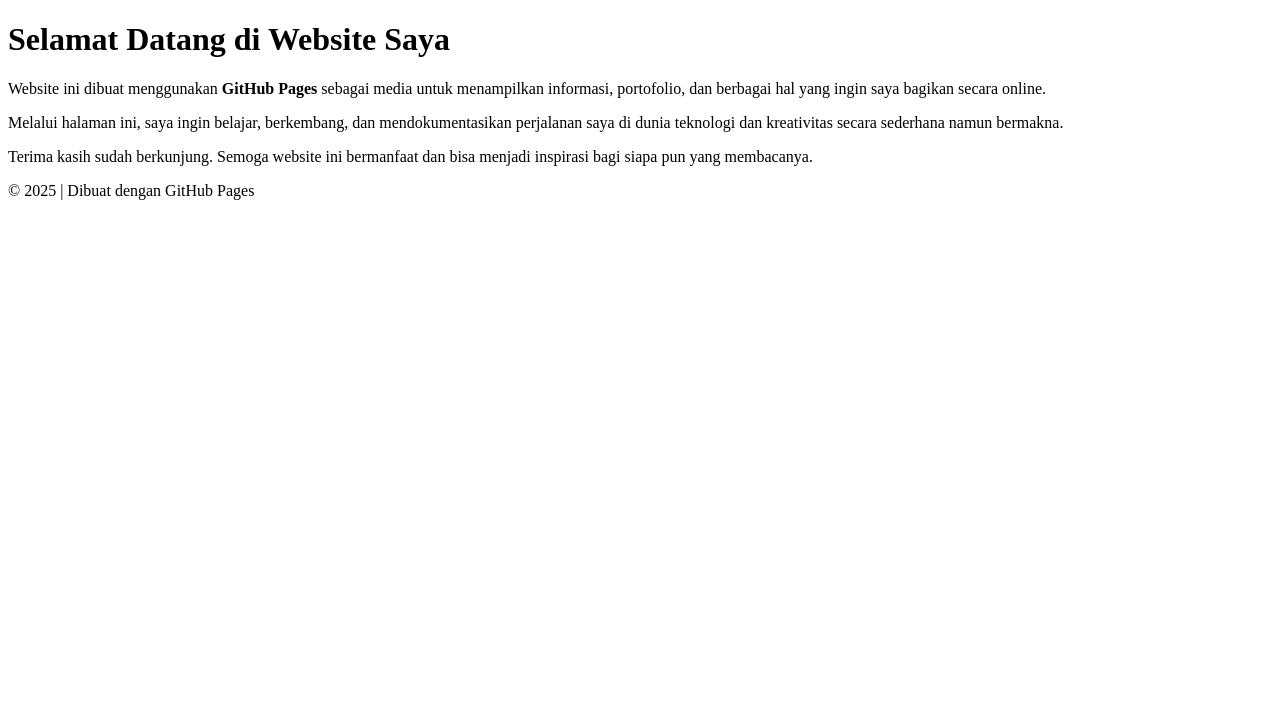
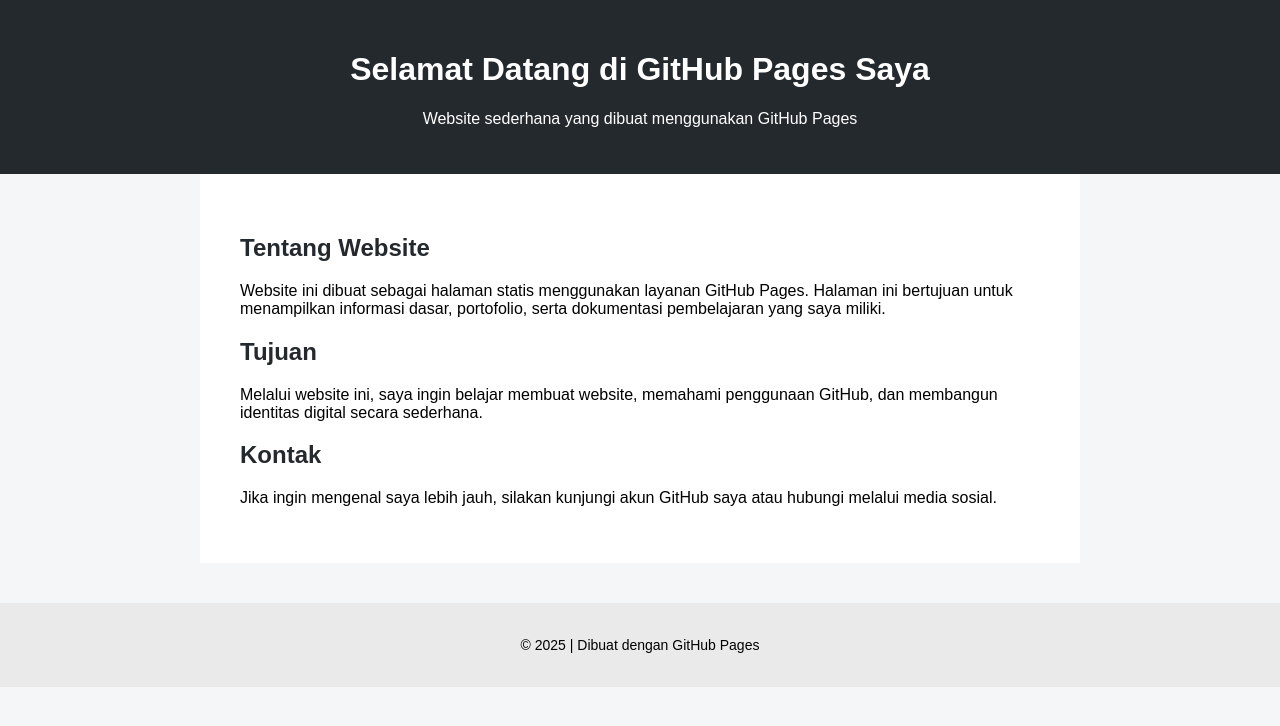
Before and after one commit to sitinurmardianti03/sitinurmardianti03.github.io, a plain HTML site: page index.html in a window 1280 px wide. Drawn offline with Linux system fonts and the light colour scheme.

Commit message:
Update title and structure of index.html

```diff
--- a/index.html
+++ b/index.html
@@ -3,27 +3,70 @@
 <head>
     <meta charset="UTF-8">
     <meta name="viewport" content="width=device-width, initial-scale=1.0">
-    <title>Welcome | My GitHub Pages</title>
-    <meta name="description" content="Website pribadi yang dibuat menggunakan GitHub Pages untuk berbagi informasi, karya, dan pengalaman.">
+    <title>My GitHub Pages</title>
+
+    <style>
+        body {
+            font-family: Arial, Helvetica, sans-serif;
+            background-color: #f4f6f8;
+            margin: 0;
+            padding: 0;
+        }
+
+        header {
+            background-color: #24292e;
+            color: white;
+            padding: 30px;
+            text-align: center;
+        }
+
+        section {
+            padding: 40px;
+            max-width: 800px;
+            margin: auto;
+            background-color: white;
+        }
+
+        h2 {
+            color: #24292e;
+        }
+
+        footer {
+            text-align: center;
+            padding: 20px;
+            background-color: #eaeaea;
+            margin-top: 40px;
+            font-size: 14px;
+        }
+    </style>
 </head>
 <body>
 
-    <h1>Selamat Datang di Website Saya</h1>
+    <header>
+        <h1>Selamat Datang di GitHub Pages Saya</h1>
+        <p>Website sederhana yang dibuat menggunakan GitHub Pages</p>
+    </header>
 
+    <section>
+        <h2>Tentang Website</h2>
         <p>
-        Website ini dibuat menggunakan <strong>GitHub Pages</strong> sebagai media untuk menampilkan
-        informasi, portofolio, dan berbagai hal yang ingin saya bagikan secara online.
+            Website ini dibuat sebagai halaman statis menggunakan layanan GitHub Pages.
+            Halaman ini bertujuan untuk menampilkan informasi dasar, portofolio,
+            serta dokumentasi pembelajaran yang saya miliki.
         </p>
 
+        <h2>Tujuan</h2>
         <p>
-        Melalui halaman ini, saya ingin belajar, berkembang, dan mendokumentasikan perjalanan saya
-        di dunia teknologi dan kreativitas secara sederhana namun bermakna.
+            Melalui website ini, saya ingin belajar membuat website,
+            memahami penggunaan GitHub, dan membangun identitas digital secara sederhana.
         </p>
 
+        <h2>Kontak</h2>
         <p>
-        Terima kasih sudah berkunjung. Semoga website ini bermanfaat dan bisa menjadi inspirasi
-        bagi siapa pun yang membacanya.
+            Jika ingin mengenal saya lebih jauh, silakan kunjungi akun GitHub saya
+            atau hubungi melalui media sosial.
         </p>
+    </section>
 
     <footer>
         <p>&copy; 2025 | Dibuat dengan GitHub Pages</p>
```
Lines whose indentation alone changed are shown as unchanged.
